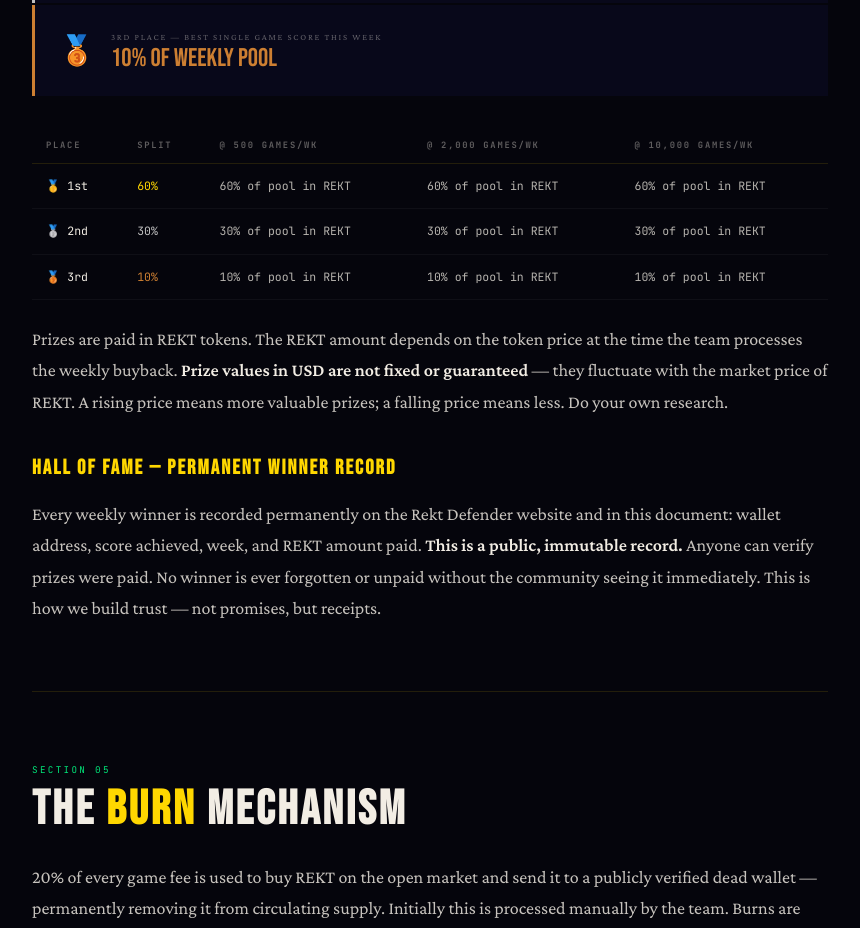
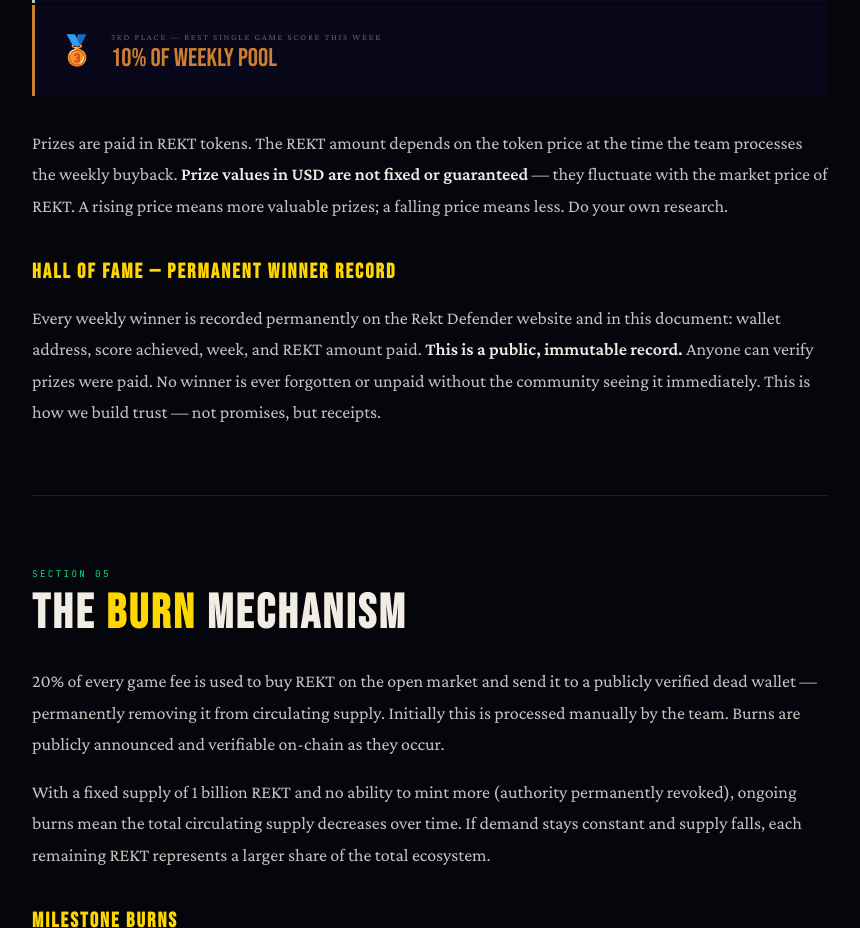
Before and after one commit to RektDefender/rekt-defender, a plain HTML site: page tokenomics.html in a window 1280 px wide. Shown: the part 4860-5788 px from the top of the page, without its empty margins (210-1070 px from the left). Drawn offline with nearby package versions, Linux system fonts and the light colour scheme.

Commit message:
Add files via upload

```diff
--- a/tokenomics.html
+++ b/tokenomics.html
@@ -417,15 +417,6 @@ height="0" width="0" style="display:none;visibility:hidden"></iframe></noscript>
     </div>
   </div>
 
-  <table class="data-table">
-    <thead><tr><th>Place</th><th>Split</th><th>@ 500 games/wk</th><th>@ 2,000 games/wk</th><th>@ 10,000 games/wk</th></tr></thead>
-    <tbody>
-      <tr><td>🥇 1st</td><td class="gold">60%</td><td>60% of pool in REKT</td><td>60% of pool in REKT</td><td>60% of pool in REKT</td></tr>
-      <tr><td>🥈 2nd</td><td style="color:#C0C0C0;">30%</td><td>30% of pool in REKT</td><td>30% of pool in REKT</td><td>30% of pool in REKT</td></tr>
-      <tr><td>🥉 3rd</td><td style="color:#CD7F32;">10%</td><td>10% of pool in REKT</td><td>10% of pool in REKT</td><td>10% of pool in REKT</td></tr>
-    </tbody>
-  </table>
-
   <p>Prizes are paid in REKT tokens. The REKT amount depends on the token price at the time the team processes the weekly buyback. <b>Prize values in USD are not fixed or guaranteed</b> — they fluctuate with the market price of REKT. A rising price means more valuable prizes; a falling price means less. Do your own research.</p>
 
   <h3>Hall of Fame — Permanent Winner Record</h3>
```
